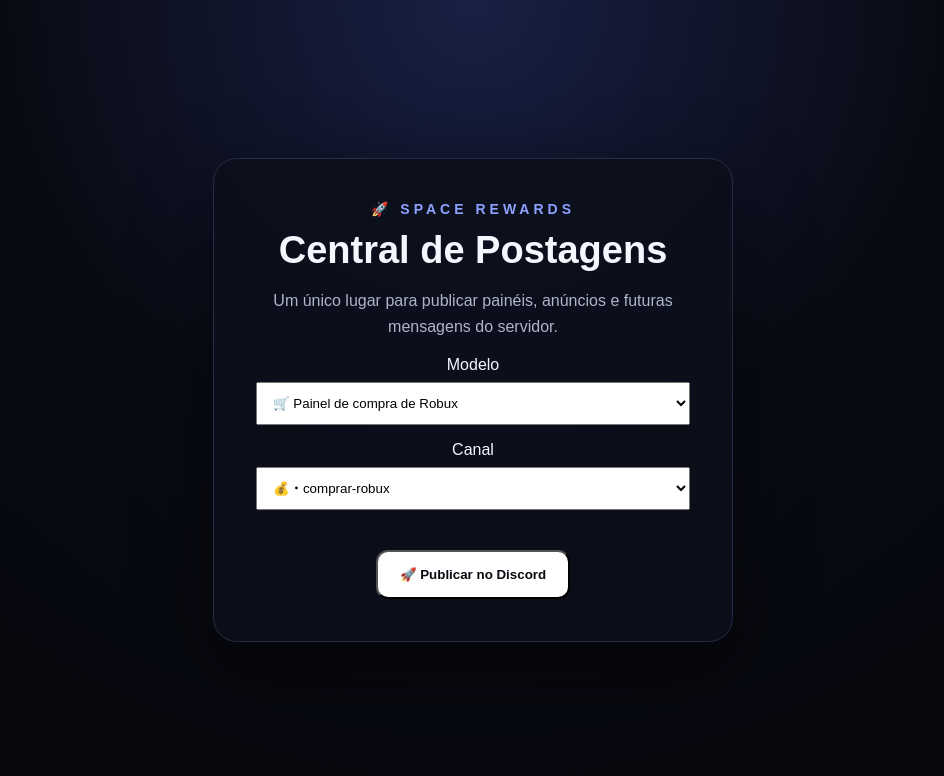
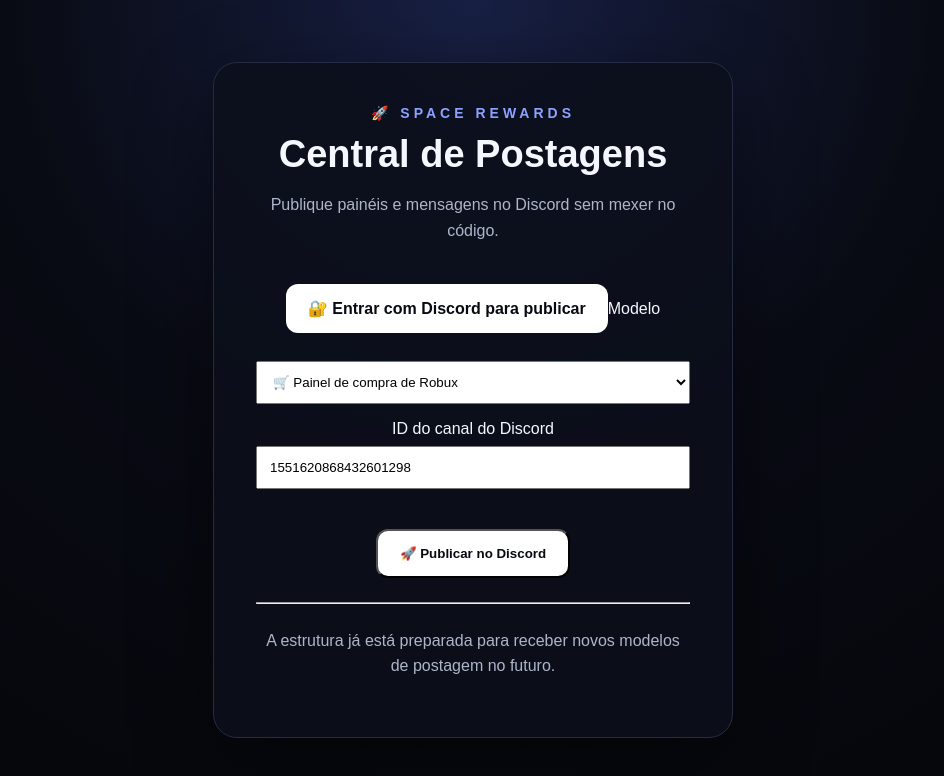
Before and after one commit to agenciasitelab-wq/space, a Next.js app: page /publicador in a window 1280 px wide. Shown: the top 776 px of the page, without its empty margins (167-1111 px from the left). Built offline with nearby package versions, Linux system fonts and the light colour scheme.

Commit message:
feat: melhorar central de postagens do Discord

```diff
--- a/app/publicador/page.tsx
+++ b/app/publicador/page.tsx
@@ -2,14 +2,9 @@
 
 import { useState } from "react";
 
-const channels = [
-  { id: "1551620868432601298", name: "💰・comprar-robux" },
-  { id: "1551620868432601298", name: "📢・anúncios" }
-];
-
 export default function Publisher() {
   const [template, setTemplate] = useState("purchase_panel");
-  const [channelId, setChannelId] = useState(channels[0].id);
+  const [channelId, setChannelId] = useState("1551620868432601298");
   const [title, setTitle] = useState("");
   const [content, setContent] = useState("");
   const [status, setStatus] = useState("");
@@ -22,13 +17,22 @@
       body: JSON.stringify({ template, channelId, title, content })
     });
     const data = await res.json().catch(() => ({}));
+    if (res.status === 401) {
+      setStatus("🔐 Faça login com sua conta do Discord que tenha permissão de moderação/admin.");
+      return;
+    }
     setStatus(res.ok ? `✅ Publicado com sucesso. Mensagem: ${data.messageId}` : `❌ ${data.error || "Erro ao publicar"}`);
   }
 
   return <main className="shell"><section className="card" style={{maxWidth:720}}>
     <div className="logo">🚀 SPACE REWARDS</div>
     <h1 className="title">Central de Postagens</h1>
-    <p className="muted">Um único lugar para publicar painéis, anúncios e futuras mensagens do servidor.</p>
+    <p className="muted">Publique painéis e mensagens no Discord sem mexer no código.</p>
+
+    <a className="button" href="/api/discord/publisher" style={{display:"inline-block",marginBottom:20}}>
+      🔐 Entrar com Discord para publicar
+    </a>
+
     <label>Modelo</label>
     <select value={template} onChange={e=>setTemplate(e.target.value)} style={{width:"100%",padding:12,margin:"8px 0 16px"}}>
       <option value="purchase_panel">🛒 Painel de compra de Robux</option>
@@ -37,12 +41,16 @@
       <option value="giveaway">🎁 Giveaway</option>
       <option value="custom">✏️ Postagem personalizada</option>
     </select>
-    <label>Canal</label>
-    <select value={channelId} onChange={e=>setChannelId(e.target.value)} style={{width:"100%",padding:12,margin:"8px 0 16px"}}>
-      {channels.map(c=><option key={c.id} value={c.id}>{c.name}</option>)}
-    </select>
+
+    <label>ID do canal do Discord</label>
+    <input value={channelId} onChange={e=>setChannelId(e.target.value)} placeholder="Ex.: 1551620868432601298" style={{width:"100%",padding:12,margin:"8px 0 16px"}}/>
+
     {template !== "purchase_panel" && <><label>Título</label><input value={title} onChange={e=>setTitle(e.target.value)} placeholder="Título da postagem" style={{width:"100%",padding:12,margin:"8px 0 16px"}}/><label>Conteúdo</label><textarea value={content} onChange={e=>setContent(e.target.value)} placeholder="Escreva a mensagem..." rows={8} style={{width:"100%",padding:12,margin:"8px 0 16px"}}/></>}
+
     <button className="button" onClick={publish}>🚀 Publicar no Discord</button>
     {status && <p className="muted" style={{marginTop:16}}>{status}</p>}
+
+    <hr style={{margin:"24px 0"}}/>
+    <p className="muted">A estrutura já está preparada para receber novos modelos de postagem no futuro.</p>
   </section></main>
 }
```
